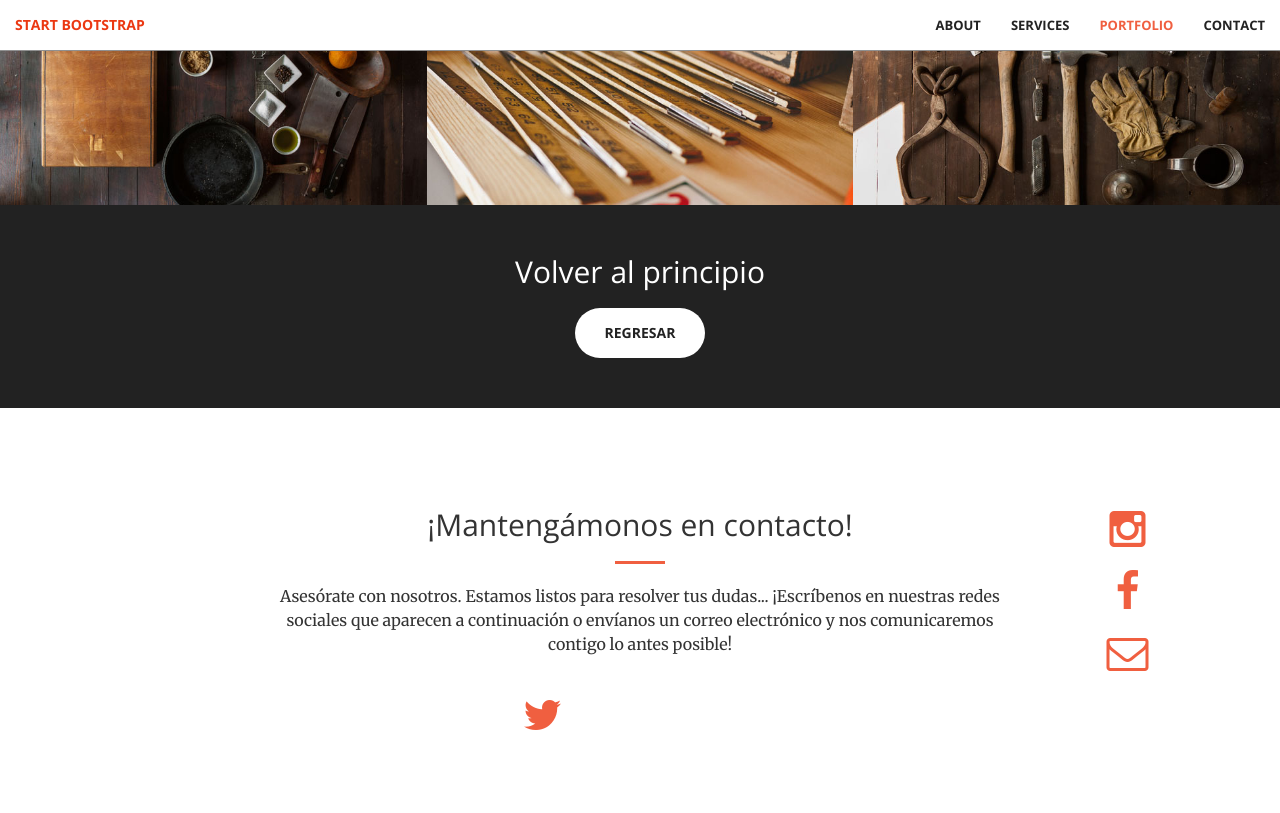
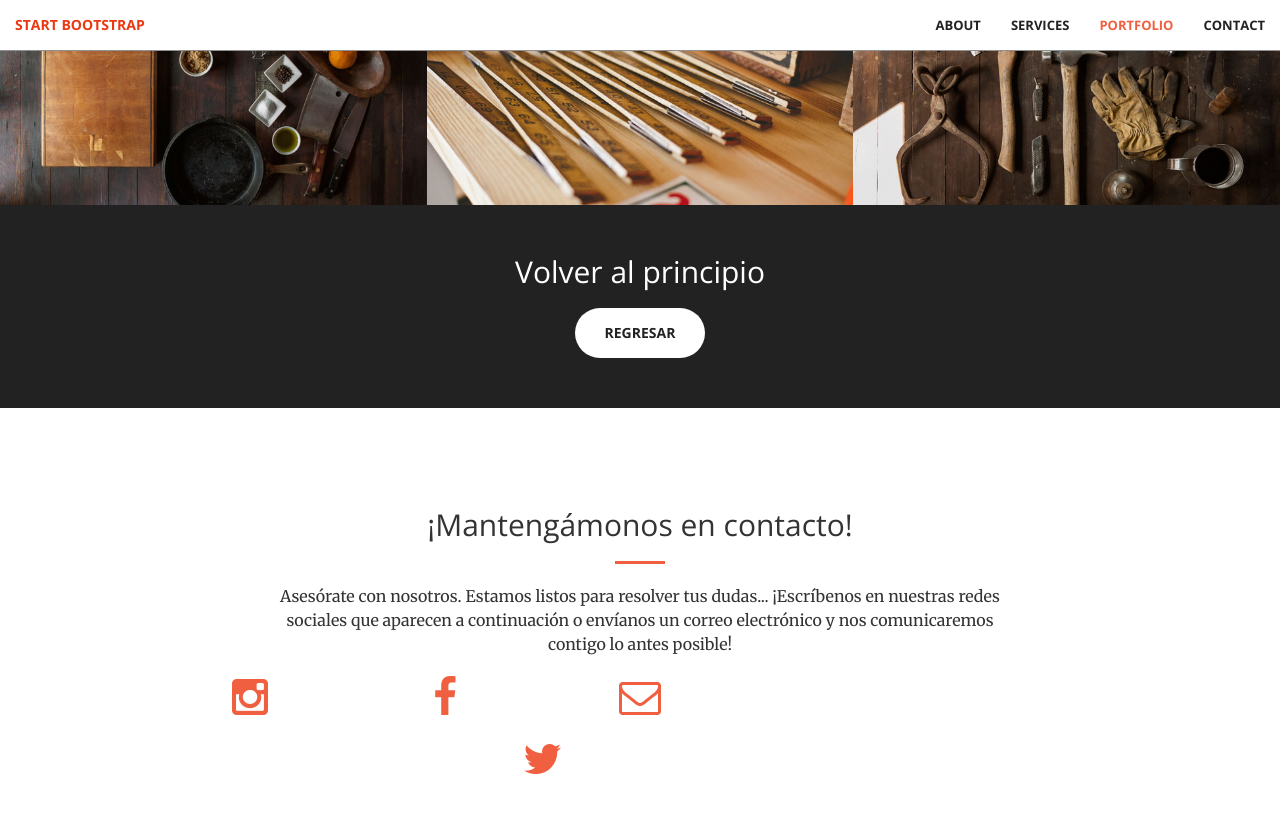
Before and after one commit to KatherineMerchanS/KatherineMerchanS.github.io, a Jekyll site: the page built from index.html, in a window 1280 px wide and 900 px high, scrolled down 2029 px. Shown: the top 813 px of the window. Built offline with Jekyll 4.4.1, drawn with Linux system fonts in a browser that asks for light colours.

Commit message:
Update contact.html

```diff
--- a/_includes/contact.html
+++ b/_includes/contact.html
@@ -6,7 +6,7 @@
                 <hr class="primary">
                 <p>Asesórate con nosotros. Estamos listos para resolver tus dudas... ¡Escríbenos en nuestras redes sociales que aparecen a continuación o envíanos un correo electrónico y nos comunicaremos contigo lo antes posible!</p>
             </div>
-        <div class="col-lg-2 col-lg-offset-3,7 text-center">
+        <div class="col-lg-2 col-lg-offset-1 text-center">
             <a href="https://twitter.com/{{ site.twitter_username }}">
                 <i class="fa fa-instagram fa-3x wow bounceIn" data-wow-delay=".1s"></i>
                 <p>{{ site.twitter_username }}</p>
```
